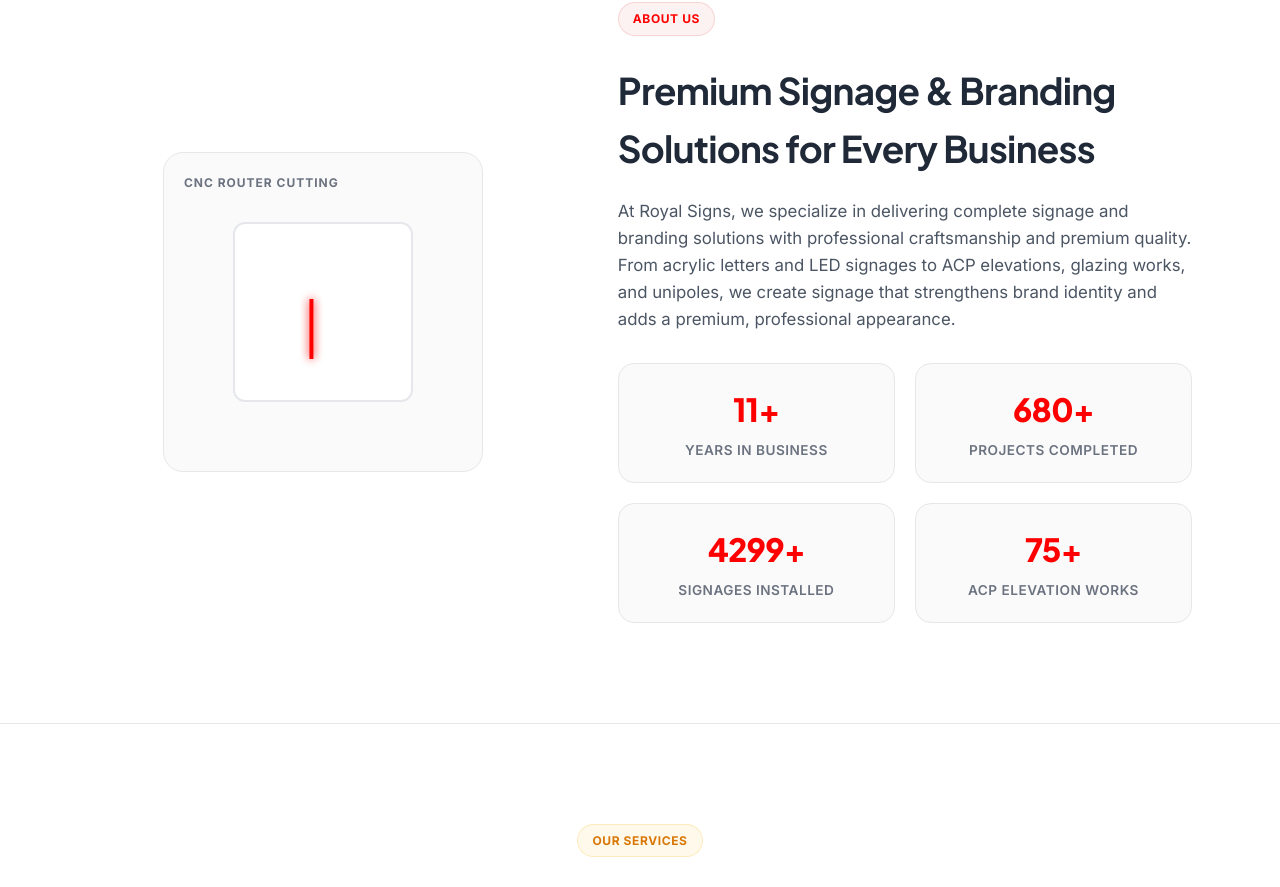
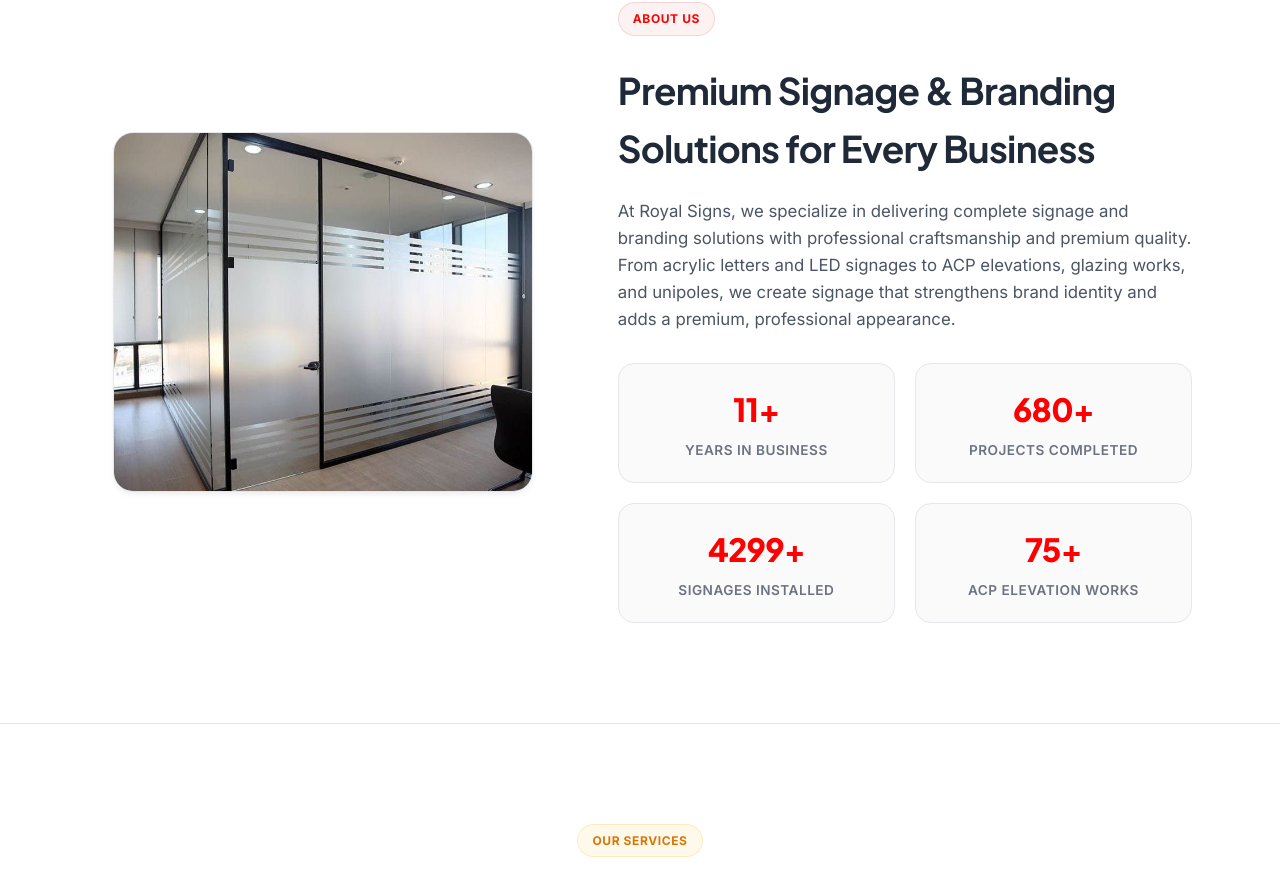
Before and after one commit to risewithmediaofficial-collab/Royalsigns, a React (Vite) app: page / in a window 1280 px wide. Shown: the part 1051-1938 px from the top of the page. Built offline with nearby package versions, Linux system fonts and the light colour scheme.

Commit message:
perf: optimize ScrollStack scroll triggers by caching offsets, replace cnc mockup with premium real showcase image

```diff
--- a/src/components/ui/ScrollStack.jsx
+++ b/src/components/ui/ScrollStack.jsx
@@ -36,6 +36,8 @@
   const cardsRef = useRef([]);
   const lastTransformsRef = useRef(new Map());
   const isUpdatingRef = useRef(false);
+  const cardOffsetsRef = useRef([]);
+  const endElementOffsetRef = useRef(0);
 
   const calculateProgress = useCallback((scrollTop, start, end) => {
     if (scrollTop < start) return 0;
@@ -69,6 +71,7 @@
 
   const getElementOffset = useCallback(
     element => {
+      if (!element) return 0;
       if (useWindowScroll) {
         const rect = element.getBoundingClientRect();
         return rect.top + window.scrollY;
@@ -78,6 +81,54 @@
     },
     [useWindowScroll]
   );
+
+  const recalculateOffsets = useCallback(() => {
+    if (!cardsRef.current.length) return;
+    const scroller = scrollerRef.current;
+
+    // Temporarily clear card transforms for measuring accurate static layout top position
+    const savedTransforms = cardsRef.current.map(c => c ? c.style.transform : '');
+    const savedFilters = cardsRef.current.map(c => c ? c.style.filter : '');
+
+    cardsRef.current.forEach(card => {
+      if (card) {
+        card.style.transform = 'none';
+        card.style.filter = 'none';
+      }
+    });
+
+    const offsets = cardsRef.current.map(card => {
+      if (!card) return 0;
+      if (useWindowScroll) {
+        const rect = card.getBoundingClientRect();
+        return rect.top + window.scrollY;
+      } else {
+        return card.offsetTop;
+      }
+    });
+    cardOffsetsRef.current = offsets;
+
+    const endElement = useWindowScroll
+      ? document.querySelector('.scroll-stack-end')
+      : scroller?.querySelector('.scroll-stack-end');
+
+    if (endElement) {
+      if (useWindowScroll) {
+        const rect = endElement.getBoundingClientRect();
+        endElementOffsetRef.current = rect.top + window.scrollY;
+      } else {
+        endElementOffsetRef.current = endElement.offsetTop;
+      }
+    }
+
+    // Restore transforms
+    cardsRef.current.forEach((card, i) => {
+      if (card) {
+        card.style.transform = savedTransforms[i];
+        card.style.filter = savedFilters[i];
+      }
+    });
+  }, [useWindowScroll]);
 
   const updateCardTransforms = useCallback(() => {
     if (!cardsRef.current.length || isUpdatingRef.current) return;
@@ -92,12 +143,12 @@
       ? document.querySelector('.scroll-stack-end')
       : scrollerRef.current?.querySelector('.scroll-stack-end');
 
-    const endElementTop = endElement ? getElementOffset(endElement) : 0;
+    const endElementTop = endElementOffsetRef.current !== 0 ? endElementOffsetRef.current : (endElement ? getElementOffset(endElement) : 0);
 
     cardsRef.current.forEach((card, i) => {
       if (!card) return;
 
-      const cardTop = getElementOffset(card);
+      const cardTop = cardOffsetsRef.current[i] !== undefined ? cardOffsetsRef.current[i] : getElementOffset(card);
       const triggerStart = cardTop - stackPositionPx - itemStackDistance * i;
       const triggerEnd = cardTop - scaleEndPositionPx;
       const pinStart = cardTop - stackPositionPx - itemStackDistance * i;
@@ -112,7 +163,7 @@
       if (blurAmount) {
         let topCardIndex = 0;
         for (let j = 0; j < cardsRef.current.length; j++) {
-          const jCardTop = getElementOffset(cardsRef.current[j]);
+          const jCardTop = cardOffsetsRef.current[j] !== undefined ? cardOffsetsRef.current[j] : getElementOffset(cardsRef.current[j]);
           const jTriggerStart = jCardTop - stackPositionPx - itemStackDistance * j;
           if (scrollTop >= jTriggerStart) {
             topCardIndex = j;
@@ -273,10 +324,15 @@
     });
 
     setupLenis();
-
+    recalculateOffsets();
     updateCardTransforms();
 
+    window.addEventListener('resize', recalculateOffsets);
+    window.addEventListener('load', recalculateOffsets);
+
     return () => {
+      window.removeEventListener('resize', recalculateOffsets);
+      window.removeEventListener('load', recalculateOffsets);
       if (animationFrameRef.current) {
         cancelAnimationFrame(animationFrameRef.current);
       }
@@ -301,7 +357,8 @@
     useWindowScroll,
     onStackComplete,
     setupLenis,
-    updateCardTransforms
+    updateCardTransforms,
+    recalculateOffsets
   ]);
 
   // Container styles based on scroll mode
--- a/src/pages/Home.css
+++ b/src/pages/Home.css
@@ -280,57 +280,17 @@
   justify-content: center;
 }
 
-.about-visual-mockup {
+.about-visual-image {
   width: 100%;
-  max-width: 320px;
-  height: 320px;
-  background-color: var(--bg-secondary);
+  max-width: 420px;
+  height: 360px;
+  object-fit: cover;
+  border-radius: var(--border-radius-card);
   border: 1px solid var(--color-border);
-  border-radius: 20px;
-  position: relative;
-  display: flex;
-  flex-direction: column;
-  justify-content: center;
-  align-items: center;
-  overflow: hidden;
+  box-shadow: var(--shadow-premium);
+  display: block;
 }
 
-.mockup-cnc-head {
-  position: absolute;
-  top: 20px;
-  left: 20px;
-  font-size: 0.75rem;
-  font-weight: 800;
-  color: var(--text-muted);
-  letter-spacing: 1px;
-}
-
-.mockup-cutter-beam {
-  width: 4px;
-  height: 60px;
-  background-color: var(--color-red);
-  box-shadow: 0 0 10px var(--color-red);
-  position: absolute;
-  top: 30%;
-  left: 45%;
-  animation: laserCut 4s infinite linear;
-}
-
-.mockup-plate-sheet {
-  width: 180px;
-  height: 180px;
-  border-radius: 12px;
-  border: 2px solid var(--color-border);
-  background-color: #ffffff;
-}
-
-@keyframes laserCut {
-  0% { transform: translate(0, 0); }
-  25% { transform: translate(30px, 0); }
-  50% { transform: translate(30px, 50px); }
-  75% { transform: translate(0, 50px); }
-  100% { transform: translate(0, 0); }
-}
 
 .about-text-content h2 {
   font-size: 2.3rem;
--- a/src/pages/Home.jsx
+++ b/src/pages/Home.jsx
@@ -249,11 +249,7 @@
       <section className="about-white-section section-padding">
         <div className="container about-white-grid">
           <div className="about-visual-box">
-            <div className="about-visual-mockup">
-              <div className="mockup-cnc-head">CNC ROUTER CUTTING</div>
-              <div className="mockup-cutter-beam"></div>
-              <div className="mockup-plate-sheet"></div>
-            </div>
+            <img src={imgHomeProj1} alt="Royal Signs CNC Router and Fabrication" className="about-visual-image" loading="lazy" decoding="async" />
           </div>
 
           <div className="about-text-content">
```
